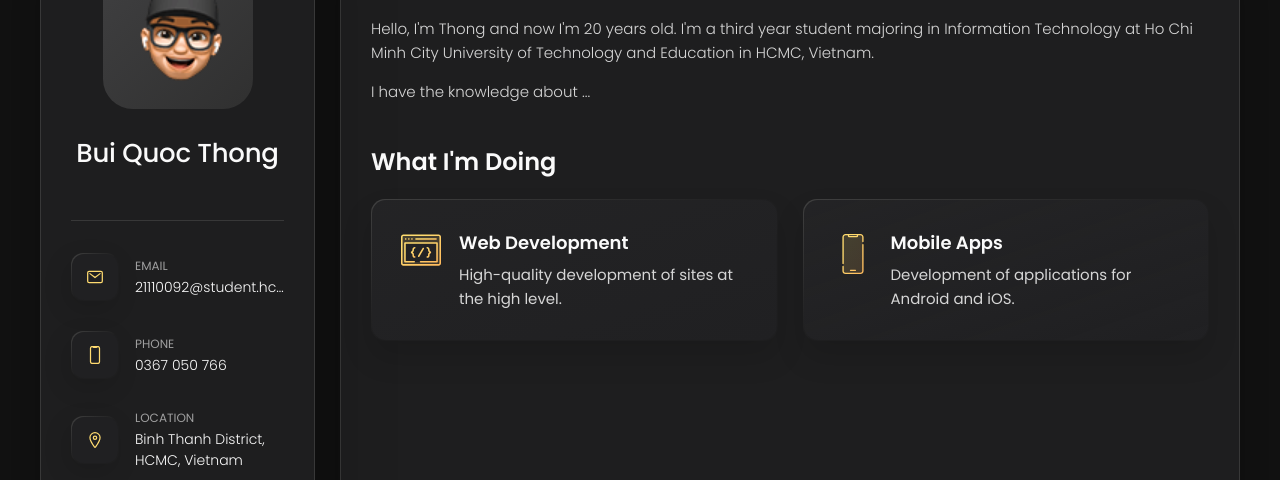
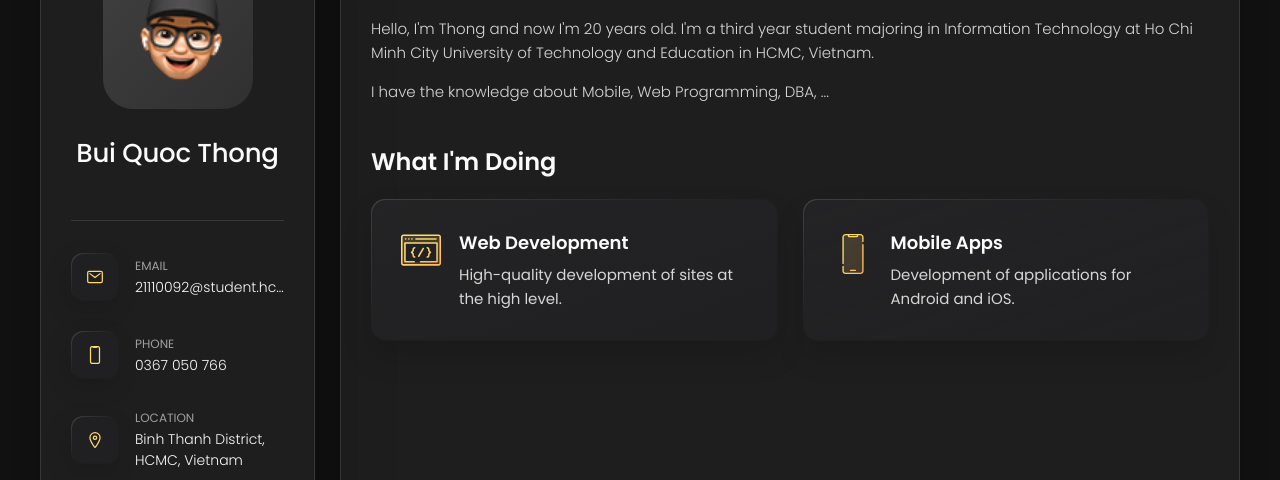
Before and after one commit to buiquocthong/personal-website, a plain HTML site: page index.html in a window 1280 px wide. Shown: the part 162-642 px from the top of the page. Drawn offline with nearby package versions, Linux system fonts and the light colour scheme.

Commit message:
fix index.html-about session

```diff
--- a/index.html
+++ b/index.html
@@ -195,7 +195,7 @@
               University of Technology and Education in HCMC, Vietnam.
             </p>
 
-            <p>I have the knowledge about ...</p>
+            <p>I have the knowledge about Mobile, Web Programming, DBA, ...</p>
           </section>
 
           <!--
```
